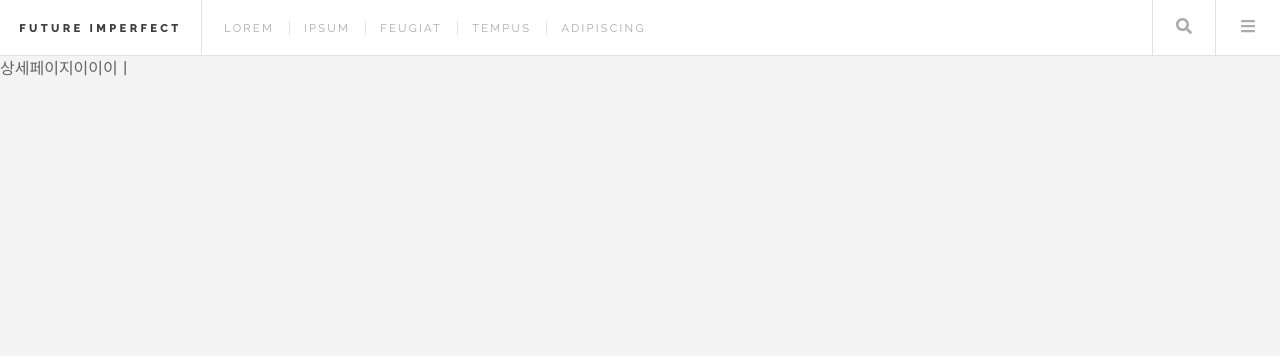
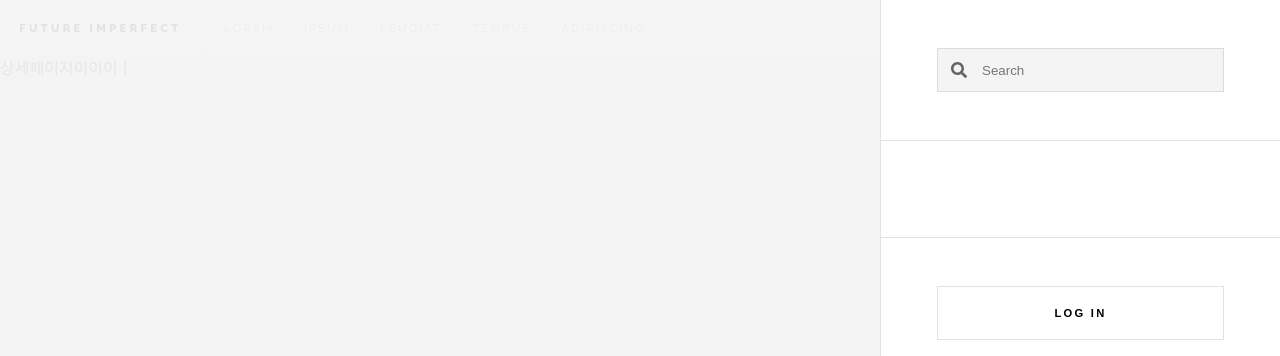
Before and after one commit to hyemin12/responsive-site-future_imperfect, a React (Create React App) app: page /post/1680068997820 in a window 1280 px wide. Shown: the top 356 px of the page. Built offline with nearby package versions, Linux system fonts and the light colour scheme.

Commit message:
'메뉴컴포넌트만들기'

```diff
--- a/src/components/Elements/Button.js
+++ b/src/components/Elements/Button.js
@@ -1,14 +1,15 @@
 import { Link } from "react-router-dom";
 import styled from "styled-components";
 
-const Button = ({ text, path }) => {
+const Button = ({ text, path, width }) => {
   return (
     <Link to={path ? `post/:${path}` : "#"}>
-      <Btn>{text}</Btn>
+      <Btn width={width}>{text}</Btn>
     </Link>
   );
 };
 const Btn = styled.button`
+  ${({ width }) => width && `width:${width}`};
   background-color: transparent;
   padding: 1.8em 2.1em;
   border: 1px solid rgba(160, 160, 160, 0.3);
--- /dev/null
+++ b/src/components/Elements/SearchInput.js
@@ -0,0 +1,41 @@
+import styled from "styled-components";
+
+import { FaSearch } from "react-icons/fa";
+
+const SearchInput = () => {
+  return (
+    <Form>
+      <Input type="text" placeholder="Search" />
+      <Icon>
+        <FaSearch />
+      </Icon>
+    </Form>
+  );
+};
+const Form = styled.form`
+  display: flex;
+  height: 44px;
+  position: relative;
+`;
+
+const Input = styled.input`
+  width: 100%;
+  background-color: rgb(244, 244, 244);
+  padding-left: 44px;
+  border: 1px solid rgba(160, 160, 160, 0.3);
+  &:focus {
+    border-color: #2ebaae;
+    outline: 1px solid #2ebaae;
+  }
+`;
+const Icon = styled.i`
+  display: flex;
+  justify-content: center;
+  align-items: center;
+  width: 44px;
+  height: 44px;
+  position: absolute;
+  top: 0;
+  left: 0;
+`;
+export default SearchInput;
--- a/src/components/Footer.js
+++ b/src/components/Footer.js
@@ -21,7 +21,7 @@ const Footer = () => {
     <footer>
       <SocialContainer>
         {socials.map(({ link, icon }) => (
-          <a href={link} target="_blank" rel="noreferrer">
+          <a href={link} target="_blank" rel="noreferrer" key={link}>
             <Icon icon={icon} />
           </a>
         ))}
--- a/src/components/Layout.js
+++ b/src/components/Layout.js
@@ -1,12 +1,13 @@
 import styled from "styled-components";
-import Footer from "./Footer";
 import Header from "./Header";
+import Menu from "./Menu";
 
 const Layout = ({ children }) => {
   return (
     <div>
       <Header />
       <Main>{children}</Main>
+      <Menu />
     </div>
   );
 };
--- a/src/components/Menu.js
+++ b/src/components/Menu.js
@@ -1,4 +1,45 @@
+import styled from "styled-components";
+import Button from "./Elements/Button";
+import SearchInput from "./Elements/SearchInput";
+
 const Menu = () => {
-  return <div></div>;
+  return (
+    <Container>
+      <MenuContainer>
+        <Section>
+          <SearchInput />
+        </Section>
+        <Section></Section>
+        <Section>
+          <Button text={"log in"} width={"100%"} />
+        </Section>
+      </MenuContainer>
+    </Container>
+  );
 };
+const Container = styled.div`
+  width: 100%;
+  height: 100%;
+  background-color: rgba(244, 244, 244, 0.9);
+  position: fixed;
+  top: 0;
+  left: 0;
+  z-index: 10;
+`;
+const MenuContainer = styled.div`
+  width: 400px;
+  height: 100vh;
+  background-color: #fff;
+  border-left: 1px solid rgba(160, 160, 160, 0.3);
+  position: absolute;
+  top: 0;
+  right: 0;
+`;
+const Section = styled.div`
+  padding: 3em 3.5em;
+  border-bottom: 1px solid rgba(160, 160, 160, 0.3);
+  &:last-child {
+    border: none;
+  }
+`;
 export default Menu;
--- a/src/components/header.js
+++ b/src/components/header.js
@@ -1,7 +1,5 @@
 import { Link, NavLink } from "react-router-dom";
 import styled from "styled-components";
-
-import Logo from "./Elements/Logo";
 
 import { FaSearch, FaBars } from "react-icons/fa";
 import Icon from "./Elements/Icon";
@@ -41,7 +39,7 @@ const HeaderContainer = styled.div`
   padding-left: 1.2em;
   border-bottom: 1px solid rgba(160, 160, 160, 0.3);
   position: fixed;
-  z-index: 10;
+  z-index: 9;
 `;
 const H4 = styled.h4`
   color: #3c3b3b;
```
